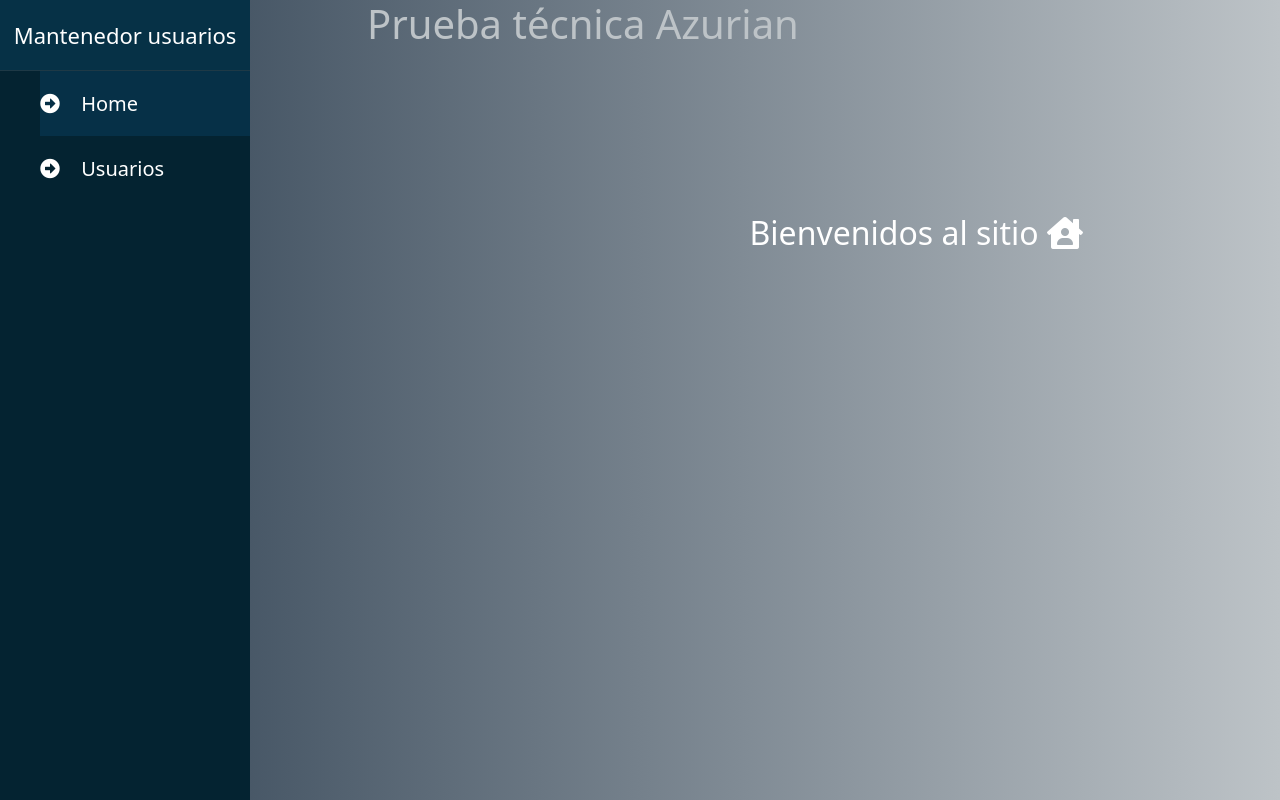
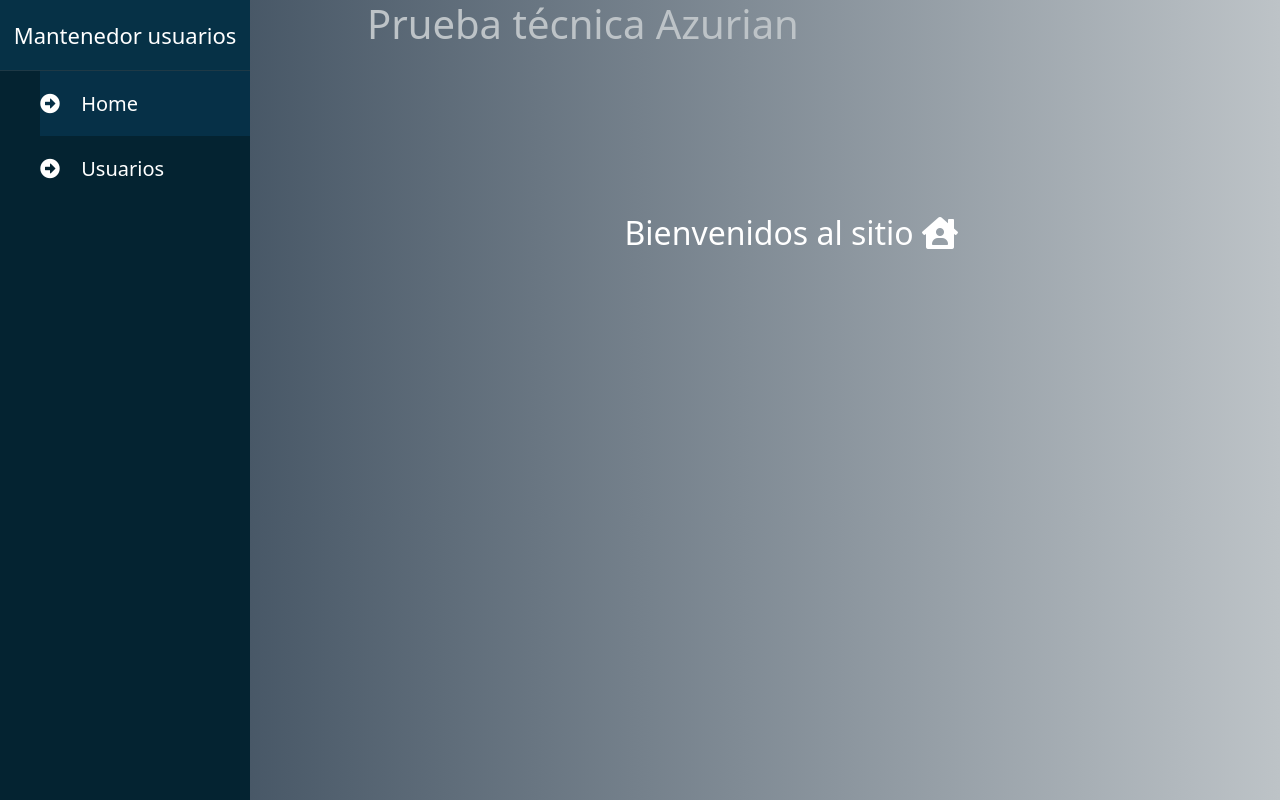
Before and after one commit to jcornejoinf93/Prueba-tecnica-frontend, an Angular app: page /users/home in a window 1280 px wide. Built offline with nearby package versions, Linux system fonts and the light colour scheme.

Commit message:
Cambios visuales

```diff
--- a/src/app/users/components/users-form/users-form.component.html
+++ b/src/app/users/components/users-form/users-form.component.html
@@ -9,7 +9,7 @@
         <div class="col-4 mb-3">
             <label class="form-label">Edad</label>
             <input type="number" class="form-control" formControlName="age" placeholder="Tu edad">
-            <span *ngIf="invalidField('age')" class="text-danger">El campo edad es obligatorio</span>
+            <span *ngIf="invalidField('age')" class="text-danger">El campo edad es obligatorio y numérico</span>
         </div>
         <div class="col-4 mb-3">
             <label class="form-label">Username</label>
--- a/src/app/users/components/users-table/users-table.component.ts
+++ b/src/app/users/components/users-table/users-table.component.ts
@@ -36,6 +36,7 @@ export class UsersTableComponent implements OnInit {
       text: 'Se eliminará el usuario de nuestra base de datos',
       icon: 'warning',
       showCancelButton: true,
+      cancelButtonText: 'NO',
       confirmButtonColor: '#3085d6',
       cancelButtonColor: '#d33',
       confirmButtonText: 'SÍ'
--- a/src/styles.css
+++ b/src/styles.css
@@ -12,7 +12,7 @@ h1 {
 }
 
 .welcome-text {
-    width: 600px;
+    width: 350px;
     margin: 20% 30%;
     text-align: center;
 }
```
